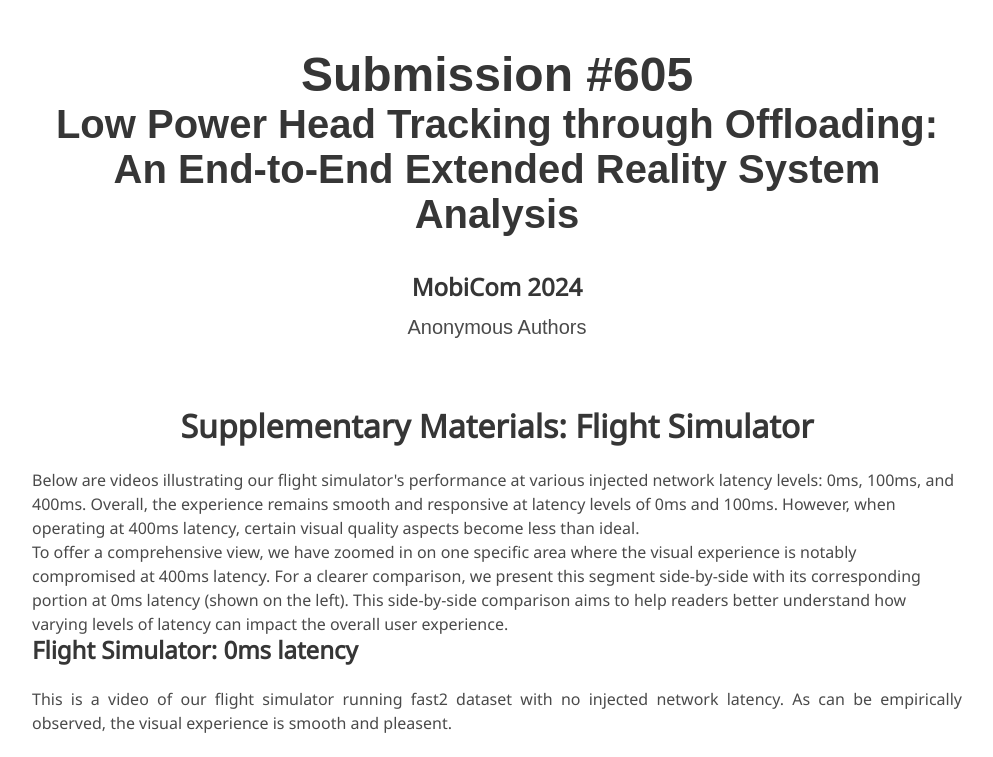
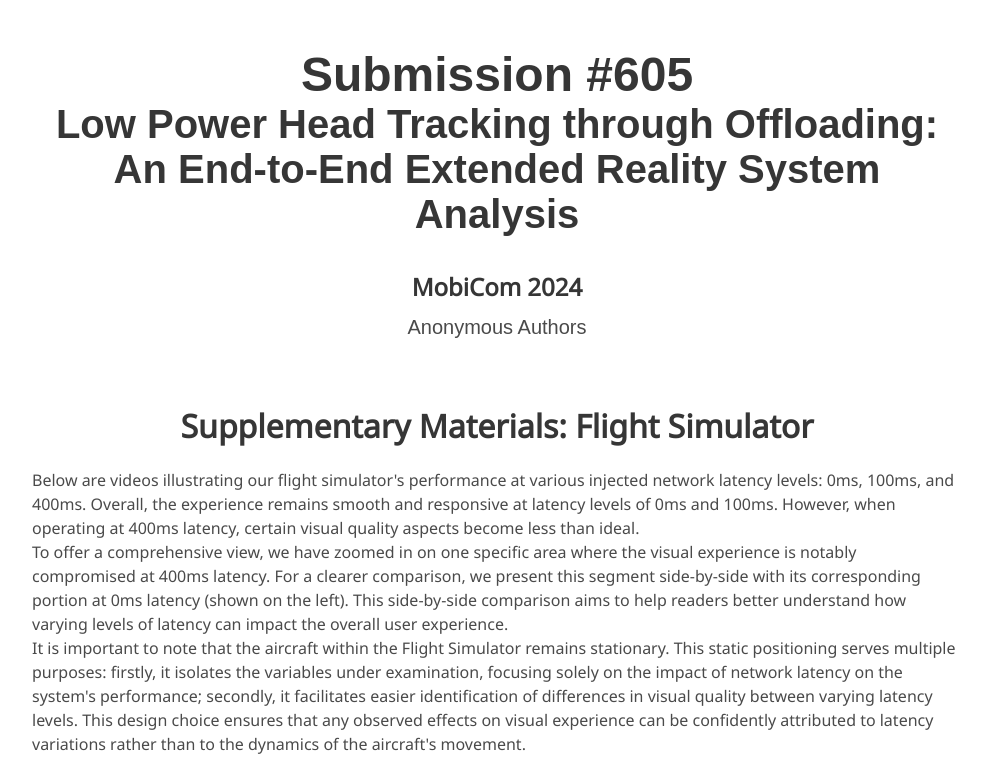
Before and after one commit to Submission299Demo/299Demo.github.io, a plain HTML site: page index.html in a window 1280 px wide. Shown: the top 757 px of the page, without its empty margins (143-1136 px from the left). Drawn offline with nearby package versions, Linux system fonts and the light colour scheme; grey boxes are pictures that could not be loaded; some icons are missing; a web font is replaced by a local one.

Commit message:
add explaination for stationary jet

```diff
--- a/index.html
+++ b/index.html
@@ -104,6 +104,10 @@
 	  <p class="centered-aligned-paragraph">
 	  To offer a comprehensive view, we have zoomed in on one specific area where the visual experience is notably compromised at 400ms latency. For a clearer comparison, we present this segment side-by-side with its corresponding portion at 0ms latency (shown on the left). This side-by-side comparison aims to help readers better understand how varying levels of latency can impact the overall user experience.</br>
           </p>
+
+	  <p>
+	It is important to note that the aircraft within the Flight Simulator remains stationary. This static positioning serves multiple purposes: firstly, it isolates the variables under examination, focusing solely on the impact of network latency on the system's performance; secondly, it facilitates easier identification of differences in visual quality between varying latency levels. This design choice ensures that any observed effects on visual experience can be confidently attributed to latency variations rather than to the dynamics of the aircraft's movement.
+	  </p>
 
         <h3 class="title is-4">Flight Simulator: 0ms latency</h3>
         <div class="content has-text-justified">
```
